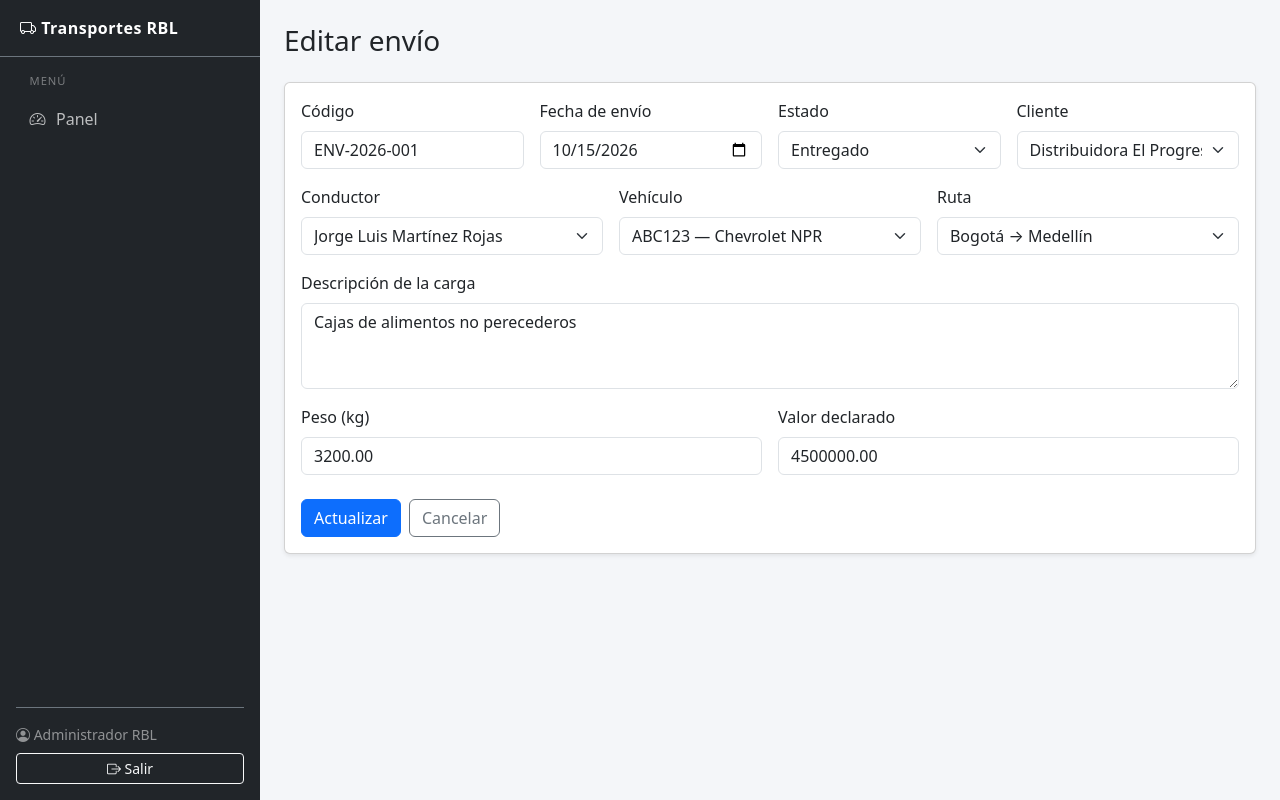
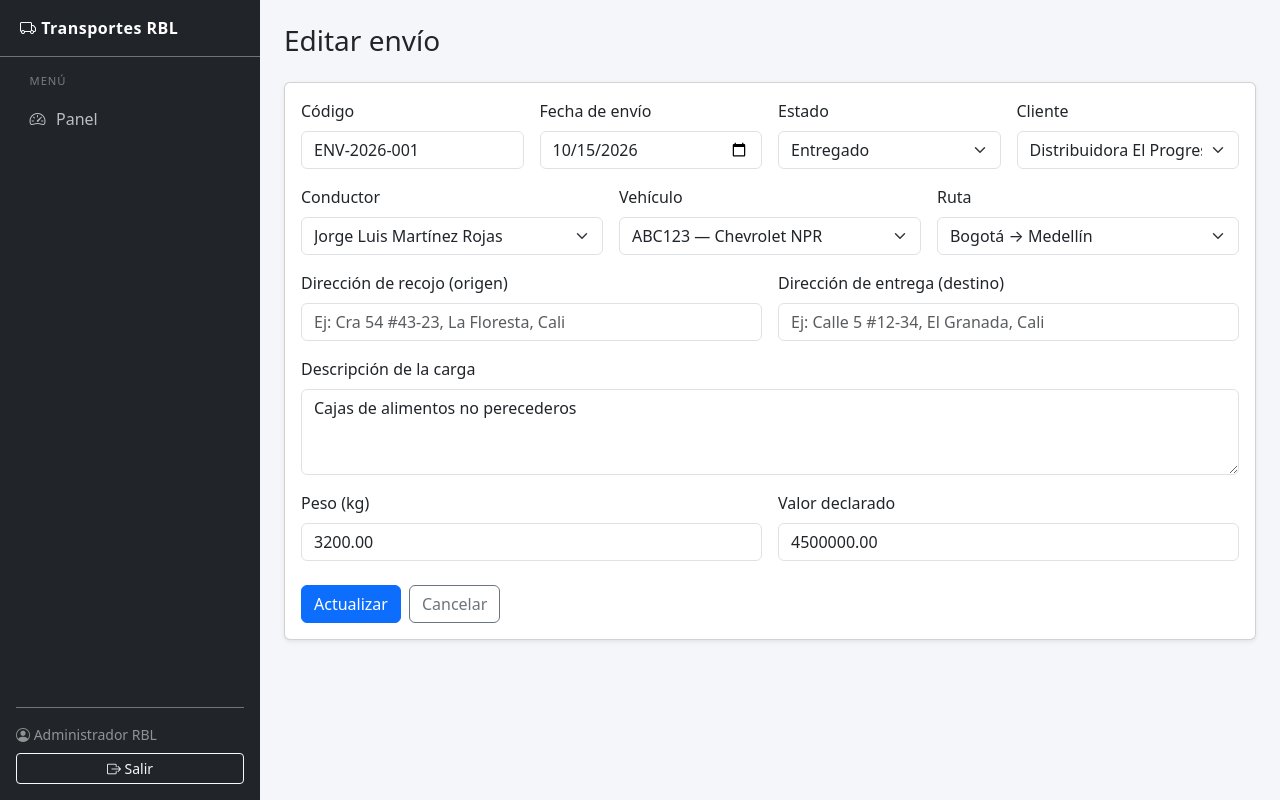
Before and after one commit to JeanRojas17/ProyectoIntegrador2, a Laravel app: page /envios/1/edit in a window 1280 px wide. Run offline with Laravel 12, Linux system fonts and the light colour scheme; a user stored in the database is signed in; data comes from the database, SQL or seed files in the repository.

Commit message:
Agrega login, busquedas, direcciones de envios y mapa en formularios de rutas

```diff
--- a/app/Http/Controllers/AuthController.php
+++ b/app/Http/Controllers/AuthController.php
@@ -32,7 +32,8 @@ class AuthController extends Controller
 
         $request->session()->regenerate();
 
-        return redirect()->intended(route('dashboard'));
+        return redirect()->intended(route('dashboard'))
+            ->with('success', 'Inicio de sesión exitoso.');
     }
 
     public function logout(Request $request): RedirectResponse
--- a/app/Http/Requests/EnvioRequest.php
+++ b/app/Http/Requests/EnvioRequest.php
@@ -23,6 +23,8 @@ class EnvioRequest extends FormRequest
             'conductor_id' => ['required', 'exists:conductores,id'],
             'vehiculo_id' => ['required', 'exists:vehiculos,id'],
             'ruta_id' => ['required', 'exists:rutas,id'],
+            'direccion_origen' => ['required', 'string', 'max:255'],
+            'direccion_destino' => ['required', 'string', 'max:255'],
             'fecha_envio' => ['required', 'date'],
             'descripcion_carga' => ['required', 'string', 'max:1000'],
             'peso_kg' => ['required', 'numeric', 'min:0.01'],
@@ -49,6 +51,8 @@ class EnvioRequest extends FormRequest
             'conductor_id' => 'conductor',
             'vehiculo_id' => 'vehículo',
             'ruta_id' => 'ruta',
+            'direccion_origen' => 'dirección de recojo',
+            'direccion_destino' => 'dirección de entrega',
             'fecha_envio' => 'fecha de envío',
             'descripcion_carga' => 'descripción de la carga',
             'peso_kg' => 'peso (kg)',
--- a/app/Models/Envio.php
+++ b/app/Models/Envio.php
@@ -18,6 +18,8 @@ class Envio extends Model
         'conductor_id',
         'vehiculo_id',
         'ruta_id',
+        'direccion_origen',
+        'direccion_destino',
         'fecha_envio',
         'descripcion_carga',
         'peso_kg',
--- a/resources/views/auth/login.blade.php
+++ b/resources/views/auth/login.blade.php
@@ -39,10 +39,6 @@
 
                         <button type="submit" class="btn btn-primary w-100">Ingresar</button>
                     </form>
-
-                    <p class="text-muted small text-center mt-3 mb-0">
-                        Usuario de prueba: <strong>admin@transportesrbl.com</strong> / <strong>password</strong>
-                    </p>
                 </div>
             </div>
         </div>
--- a/resources/views/envios/_form.blade.php
+++ b/resources/views/envios/_form.blade.php
@@ -76,6 +76,20 @@
             </select>
             @error('ruta_id')<div class="invalid-feedback">{{ $message }}</div>@enderror
         </div>
+        <div class="col-md-6">
+            <label class="form-label">Dirección de recojo (origen)</label>
+            <input type="text" name="direccion_origen" class="form-control @error('direccion_origen') is-invalid @enderror"
+                   value="{{ old('direccion_origen', $envio->direccion_origen ?? '') }}"
+                   placeholder="Ej: Cra 54 #43-23, La Floresta, Cali" required>
+            @error('direccion_origen')<div class="invalid-feedback">{{ $message }}</div>@enderror
+        </div>
+        <div class="col-md-6">
+            <label class="form-label">Dirección de entrega (destino)</label>
+            <input type="text" name="direccion_destino" class="form-control @error('direccion_destino') is-invalid @enderror"
+                   value="{{ old('direccion_destino', $envio->direccion_destino ?? '') }}"
+                   placeholder="Ej: Calle 5 #12-34, El Granada, Cali" required>
+            @error('direccion_destino')<div class="invalid-feedback">{{ $message }}</div>@enderror
+        </div>
         <div class="col-12">
             <label class="form-label">Descripción de la carga</label>
             <textarea name="descripcion_carga" rows="3" class="form-control @error('descripcion_carga') is-invalid @enderror" required>{{ old('descripcion_carga', $envio->descripcion_carga ?? '') }}</textarea>
--- a/resources/views/rutas/create.blade.php
+++ b/resources/views/rutas/create.blade.php
@@ -9,4 +9,6 @@
             @include('rutas._form', ['ruta' => null])
         </div>
     </div>
+
+    @include('mimaparbl._mapa_rutas')
 @endsection
--- a/resources/views/rutas/edit.blade.php
+++ b/resources/views/rutas/edit.blade.php
@@ -9,4 +9,6 @@
             @include('rutas._form', ['ruta' => $ruta])
         </div>
     </div>
+
+    @include('mimaparbl._mapa_rutas')
 @endsection
```
Also changed, not shown: app/Http/Controllers/ConductorController.php (+13 -2 lines), app/Http/Controllers/VehiculoController.php (+12 -2 lines), README.md, database/migrations/2026_11_09_000001_add_direcciones_to_envios_table.php (added).
